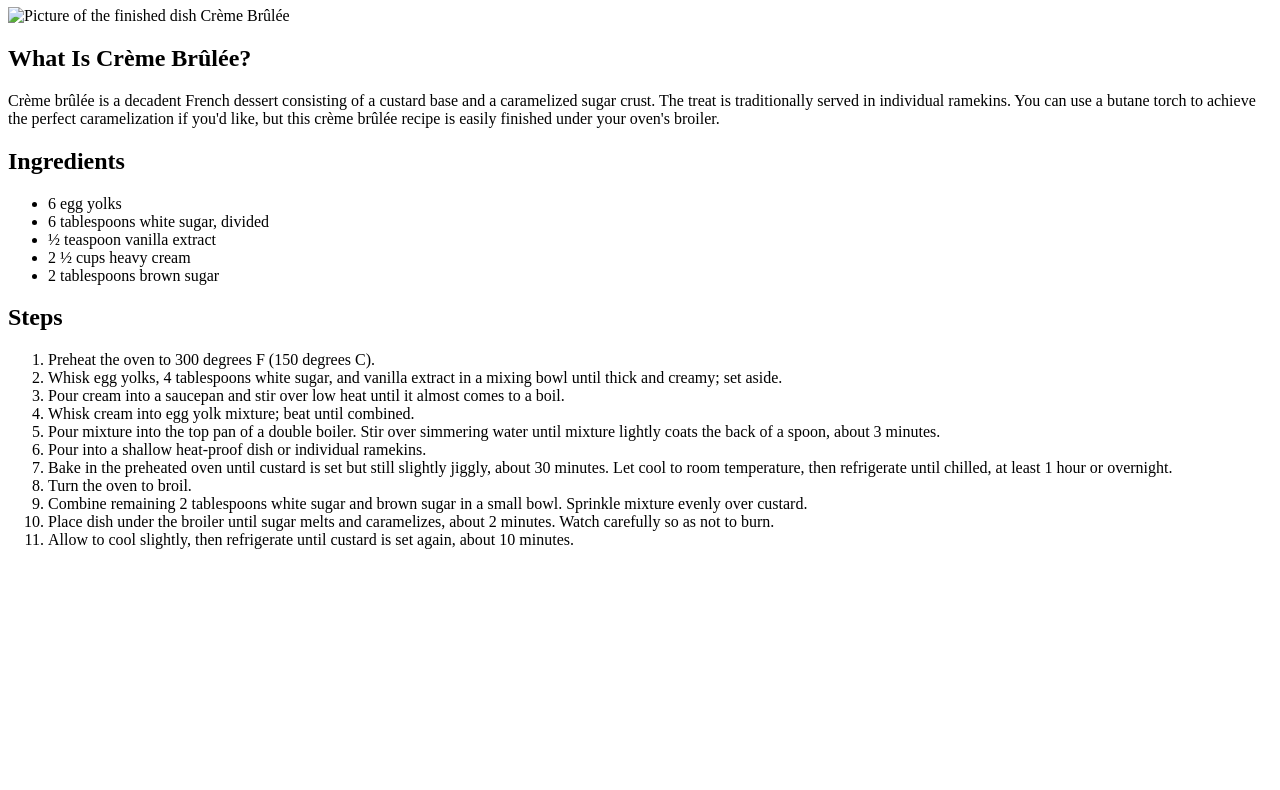
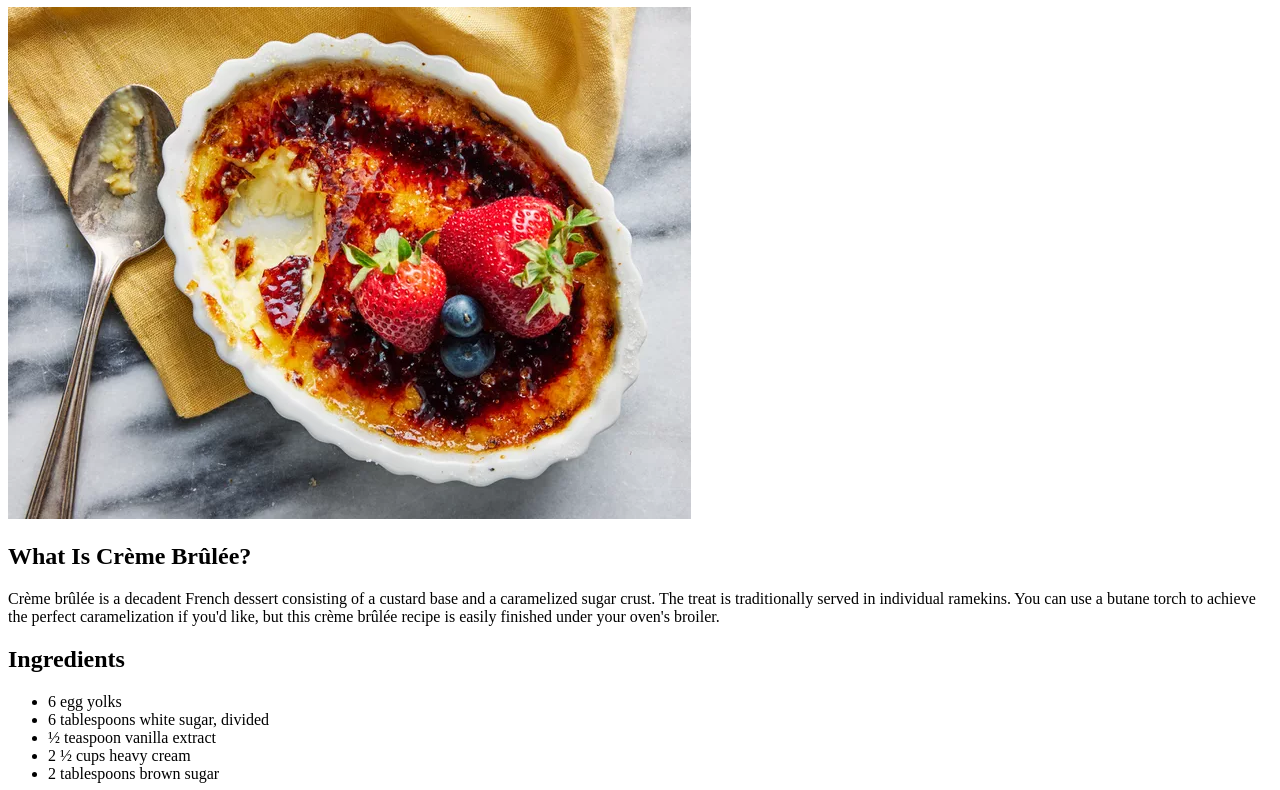
Before and after one commit to fyshr/odin-recipes, a plain HTML site: page recipes/creme-brulee.html in a window 1280 px wide. Shown: the part 99-889 px from the top of the page. Before the commit the page ends 800 px from the top, so only its background shows below. Drawn offline with Linux system fonts and the light colour scheme; the site is published under a folder, as on GitHub Pages, so addresses that start at the root find nothing.

Commit message:
Add ../ to image element Creme Brulee recipe
Without ../ to the image source, the image will not be visible.

```diff
--- a/recipes/creme-brulee.html
+++ b/recipes/creme-brulee.html
@@ -7,7 +7,7 @@
     <body>
         <a href="../index.html">Home</a>
         <h1>Crème Brûlée</h1>
-        <img src="/images/creme-brulee.webp" alt="Picture of the finished dish Crème Brûlée">
+        <img src="../images/creme-brulee.webp" alt="Picture of the finished dish Crème Brûlée">
         <h2>What Is Crème Brûlée?</h2>
         <p>Crème brûlée is a decadent French dessert consisting of a custard base and a caramelized sugar crust. The treat is traditionally served in individual ramekins. You can use a butane torch to achieve the perfect caramelization if you'd like, but this crème brûlée recipe is easily finished under your oven's broiler.</p>
         <h2>Ingredients</h2>
```
